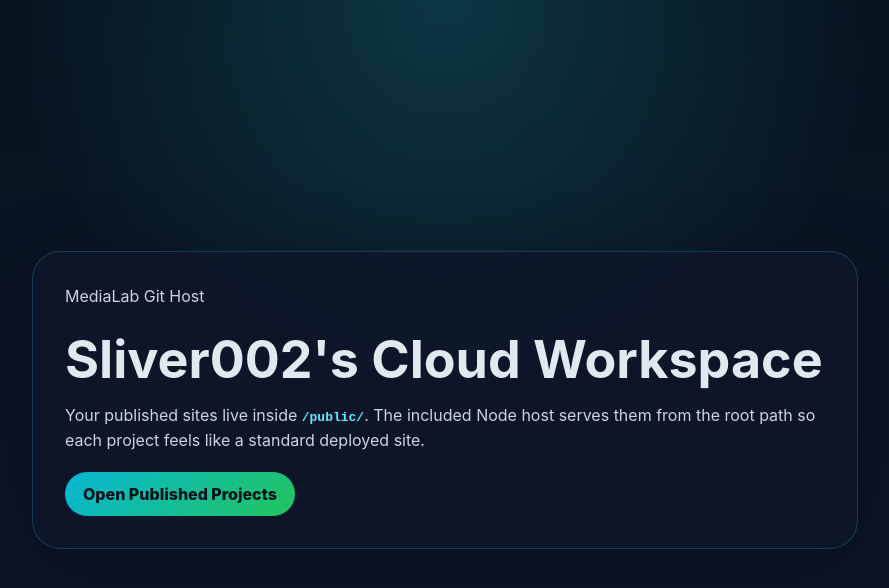
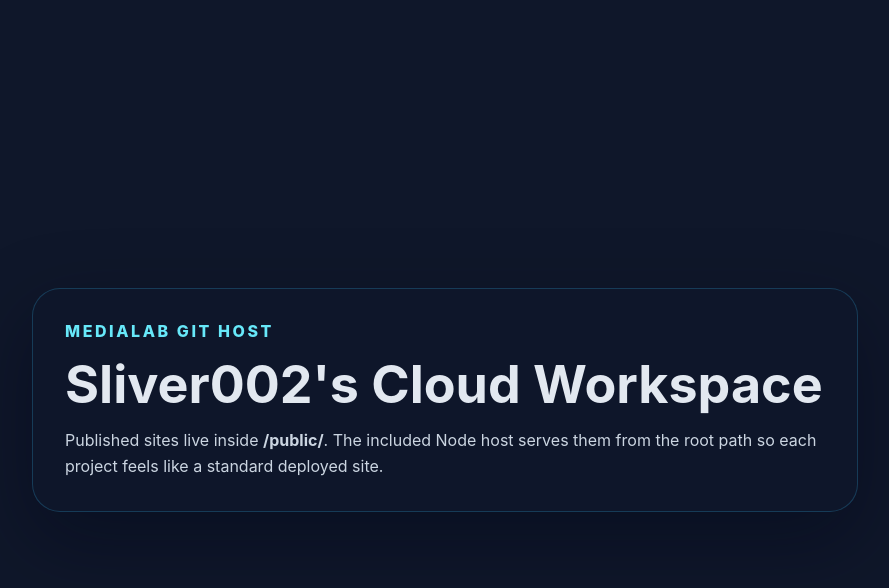
Before and after one commit to Sliver002/sliver2, a website: page public/index.html in a window 1280 px wide. Shown: the whole page, without its empty margins (195-1084 px from the left). Drawn offline with Linux system fonts and the light colour scheme.

Commit message:
Initialize public/index.html for MediaLab hosting

```diff
--- a/public/index.html
+++ b/public/index.html
@@ -4,51 +4,12 @@
     <meta charset="UTF-8" />
     <meta name="viewport" content="width=device-width, initial-scale=1.0" />
     <title>MediaLab Cloud Storage</title>
-    <style>
-      body {
-        margin: 0;
-        min-height: 100vh;
-        display: grid;
-        place-items: center;
-        background:
-          radial-gradient(circle at top, rgba(34, 211, 238, 0.18), transparent 42%),
-          linear-gradient(180deg, #07131f 0%, #0f172a 100%);
-        color: #e2e8f0;
-        font-family: Inter, system-ui, sans-serif;
-      }
-      .card {
-        width: min(92vw, 760px);
-        border-radius: 28px;
-        padding: 32px;
-        background: rgba(15, 23, 42, 0.86);
-        border: 1px solid rgba(56, 189, 248, 0.22);
-        box-shadow: 0 28px 80px rgba(2, 6, 23, 0.4);
-      }
-      h1 { margin: 0 0 12px; font-size: clamp(2rem, 5vw, 3.25rem); }
-      p { margin: 0 0 18px; color: #cbd5e1; line-height: 1.6; }
-      a {
-        display: inline-flex;
-        align-items: center;
-        gap: 10px;
-        padding: 12px 18px;
-        border-radius: 999px;
-        background: linear-gradient(135deg, #06b6d4, #22c55e);
-        color: #03111a;
-        font-weight: 800;
-        text-decoration: none;
-      }
-      code {
-        color: #67e8f9;
-        font-weight: 700;
-      }
-    </style>
   </head>
-  <body>
-    <section class="card">
-      <p>MediaLab Git Host</p>
-      <h1>Sliver002's Cloud Workspace</h1>
-      <p>Your published sites live inside <code>/public/</code>. The included Node host serves them from the root path so each project feels like a standard deployed site.</p>
-      <a href="./">Open Published Projects</a>
-    </section>
+  <body style="margin:0;min-height:100vh;display:grid;place-items:center;background:#0f172a;color:#e2e8f0;font-family:Inter,system-ui,sans-serif;">
+    <main style="width:min(92vw,760px);padding:32px;border-radius:28px;background:rgba(15,23,42,.86);border:1px solid rgba(56,189,248,.22);box-shadow:0 28px 80px rgba(2,6,23,.4);">
+      <p style="margin:0 0 12px;color:#67e8f9;font-weight:800;letter-spacing:.16em;text-transform:uppercase;">MediaLab Git Host</p>
+      <h1 style="margin:0 0 12px;font-size:clamp(2rem,5vw,3.25rem);">Sliver002's Cloud Workspace</h1>
+      <p style="margin:0;color:#cbd5e1;line-height:1.6;">Published sites live inside <strong>/public/</strong>. The included Node host serves them from the root path so each project feels like a standard deployed site.</p>
+    </main>
   </body>
 </html>
```
